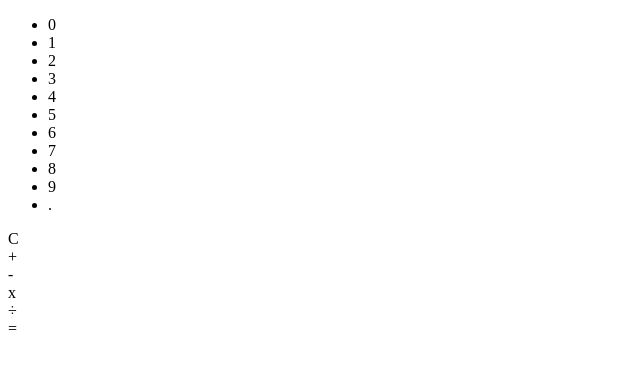
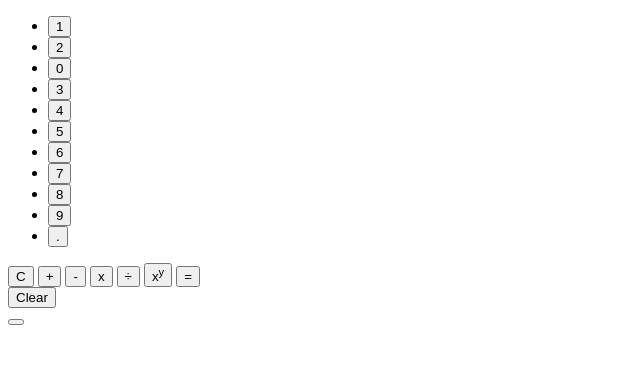
Before and after one commit to inflammable252-bit/calculator, a plain HTML site: page index.html in a window 1280 px wide. Shown: the whole page, without its empty margins (0-640 px from the left). Drawn offline with Linux system fonts and the light colour scheme.

Commit message:
Add operator functions to script.js Updates to index.html to add number key buttons and a log feature.

```diff
--- a/index.html
+++ b/index.html
@@ -3,6 +3,7 @@
 <head>
     <meta charset="UTF-8">
     <title>Calculator</title>
+    <script src="script.js" defer></script>
 </head>
 <body>
 <div class="calc">
@@ -10,28 +11,33 @@
     <div class="screen"></div>
     <div class="button-wrapper">
         <ul class="buttons">
-            <li class="button">0</li>
-            <li class="button">1</li>
-            <li class="button">2</li>
-            <li class="button">3</li>
-            <li class="button">4</li>
-            <li class="button">5</li>
-            <li class="button">6</li>
-            <li class="button">7</li>
-            <li class="button">8</li>
-            <li class="button">9</li>
-            <li class="button">.</li>
+            <li class="num"> <button class="numkey">1</button> </li>
+            <li class="num"> <button class="numkey">2</button> </li>
+            <li class="num"> <button class="numkey">0</button> </li>
+            <li class="num"> <button class="numkey">3</button> </li>
+            <li class="num"> <button class="numkey">4</button> </li>
+            <li class="num"> <button class="numkey">5</button> </li>
+            <li class="num"> <button class="numkey">6</button> </li>
+            <li class="num"> <button class="numkey">7</button> </li>
+            <li class="num"> <button class="numkey">8</button> </li>
+            <li class="num"> <button class="numkey">9</button> </li>
+            <li class="num"> <button class="numkey">.</button> </li>
         </ul>
         <div class="operators">
-            <div id="clear">C</div>
-            <div id="add">+</div>
-            <div id="subtract">-</div>
-            <div id="multiply">x</div>
-            <div id="divide">÷</div>
-            <div id="equals">=</div>
+            <button id="clear">C</button>
+            <button id="add">+</button>
+            <button id="subtract">-</button>
+            <button id="multiply">x</button>
+            <button id="divide">÷</button>
+            <button id="exponent">x<sup>y</sup></button> <!-- return "^" -->
+            <button id="equals">=</button>
         </div>
     </div>
 </div>
-<div class="log"></div>
+<div class="log">
+    <button id="clear-log">Clear</button>
+    <div class="entry"></div>
+    <button id="add-to"></button>
+</div>
 </body>
 </html>
--- a/script.js
+++ b/script.js
@@ -0,0 +1,42 @@
+const add = function (a, b) {
+    return a + b;
+};
+const subtract = function (a, b) {
+    return a - b;
+}
+
+const multiply = function (a, b) {
+    return a * b
+}
+
+const divide = function (a, b) {
+    if (b==0) return "💥💥💥" + "ERROR" + "💥💥💥"
+    else return a / b
+}
+
+const power = function (a, b) {
+    return a ** b
+}
+// const sum = function (array) {
+//     return array.reduce((total, current) => total + current, 0)
+// }
+
+// const multiply = function (array) {
+//     return array.reduce((total, current) => total * current)
+// }
+
+function operate(a, operator, b) {
+    switch (operator) {
+        case "+":
+            return add(a,b)
+        case "-":
+            return subtract(a,b)
+        case "x":
+            return multiply(a,b)
+        case "÷":
+            return divide(a,b)
+        case "^":
+           return power(a,b)
+    }
+}
+console.log(operate(5,"+",1))
```
